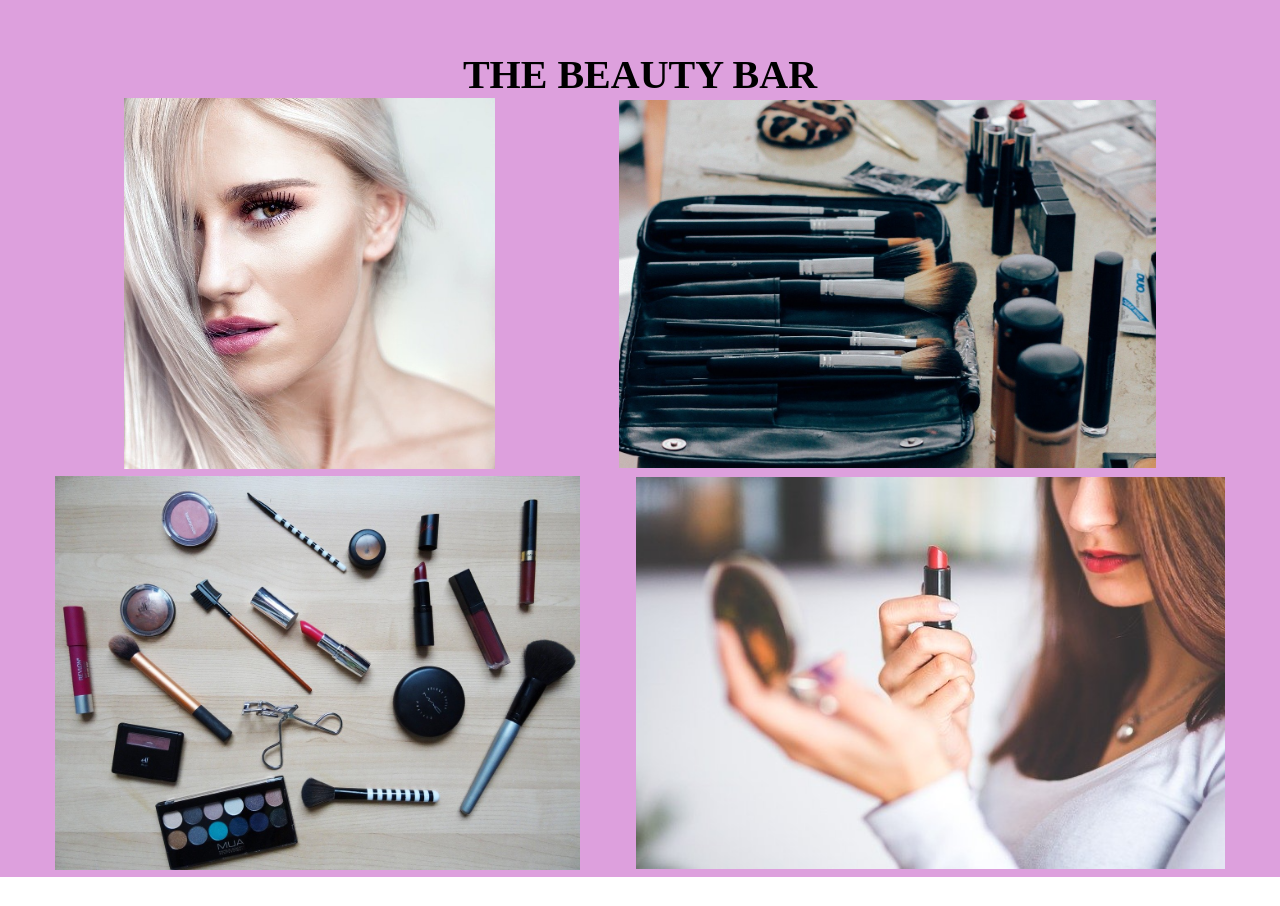
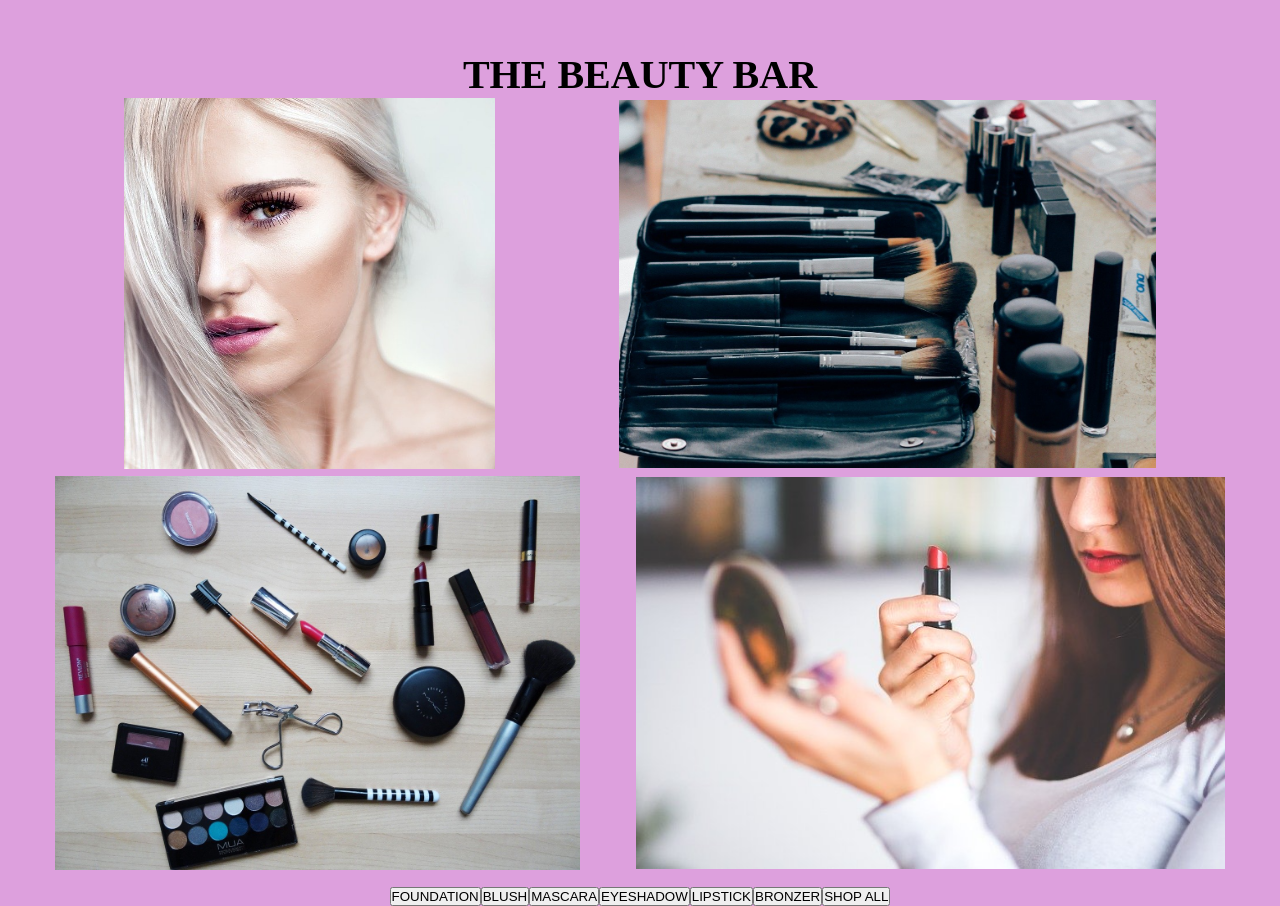
Before and after one commit to allisonjw/makeup-api-with-hooks, a React (Create React App) app: page / in a window 1280 px wide. Before the commit the page ends 877 px from the top, so only its background shows below. Built offline with nearby package versions, Linux system fonts and the light colour scheme; no server answers.

Commit message:
Moves all links to products to be in Nav

```diff
--- a/src/Nav/Nav.js
+++ b/src/Nav/Nav.js
@@ -1,6 +1,6 @@
 import React from 'react';
 import './Nav.scss';
-// import { Link } from 'react-router-dom';
+import { Link } from 'react-router-dom';
 
 export const Nav = () => {
     return (
@@ -11,17 +11,67 @@ export const Nav = () => {
                 <img className="counter_makeup-img" alt="makeup on counter" src={require('../Images/make-up-1209798_1280.png')}></img>
                 <img className="makeups-img" alt="various makeups" src={require('../Images/more_makeup.png')}></img>
                 <img className="lipstick-img" alt="lipstick" src={require('../Images/lipstick-791761_640.png')}></img>
-
             </div>
-            {/* <Link to='./products'>
-                        <button
-                        className="house_card-btn"
-                        type="submit">View Products
-                        </button>
-                    </Link> */}
-        </section>
+        <section className="category_type-section">
+          <Link to={'products/foundation'}>
+            <button
+              className="foundation_btn"
+              type="submit"
+              name="foundation">
+              FOUNDATION
+            </button>
+          </Link>
+          <Link to="products/blush">
+            <button
+              className="blush_btn"
+              type="submit"
+              name="blush">
+              BLUSH
+            </button>
+          </Link>
+          <Link to="/products/mascara">
+            <button
+              className="mascara_btn"
+              type="submit"
+              name="mascara">
+              MASCARA
+            </button>
+          </Link>
+          <Link to="/products/eyeShadow">
+            <button
+              className="eyeshadow_btn"
+              type="submit"
+              name="eyeshadow">
+              EYESHADOW
+            </button>
+          </Link>
+          <Link to="/products/lipstick">
+            <button
+              className="lipstick_btn"
+              type="submit"
+              name="lipstick">
+              LIPSTICK
+            </button>
+          </Link>
+          <Link to="/products/bronzer">
+            <button
+              className="bronzer_btn"
+              type="submit"
+              name="bronzer">
+              BRONZER
+            </button>
+          </Link>
+          <Link to="/shopall">
+            <button
+              className="shopAll_btn"
+              type="submit"
+              name="shopAll">
+              SHOP ALL
+            </button>
+          </Link>
+       </section>
+       </section>
     )
-
 };
 
 export default Nav;
```
